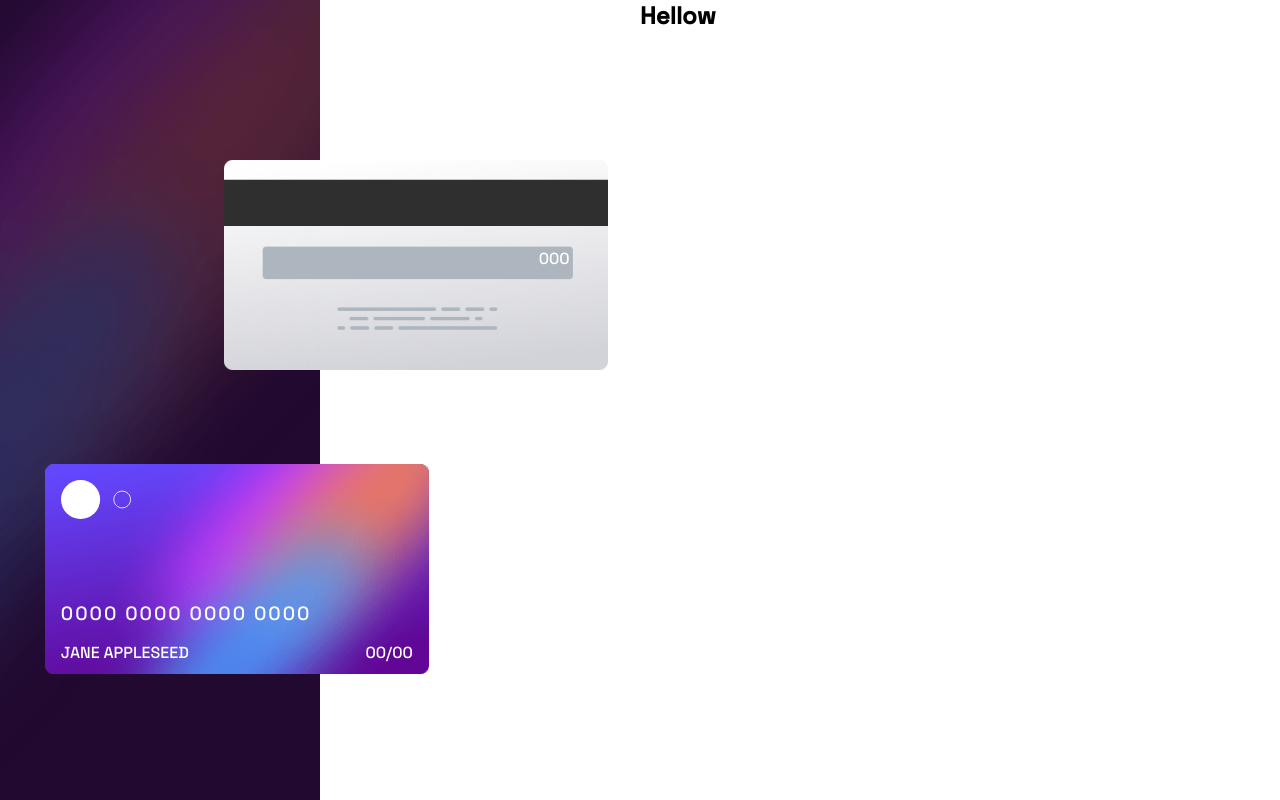
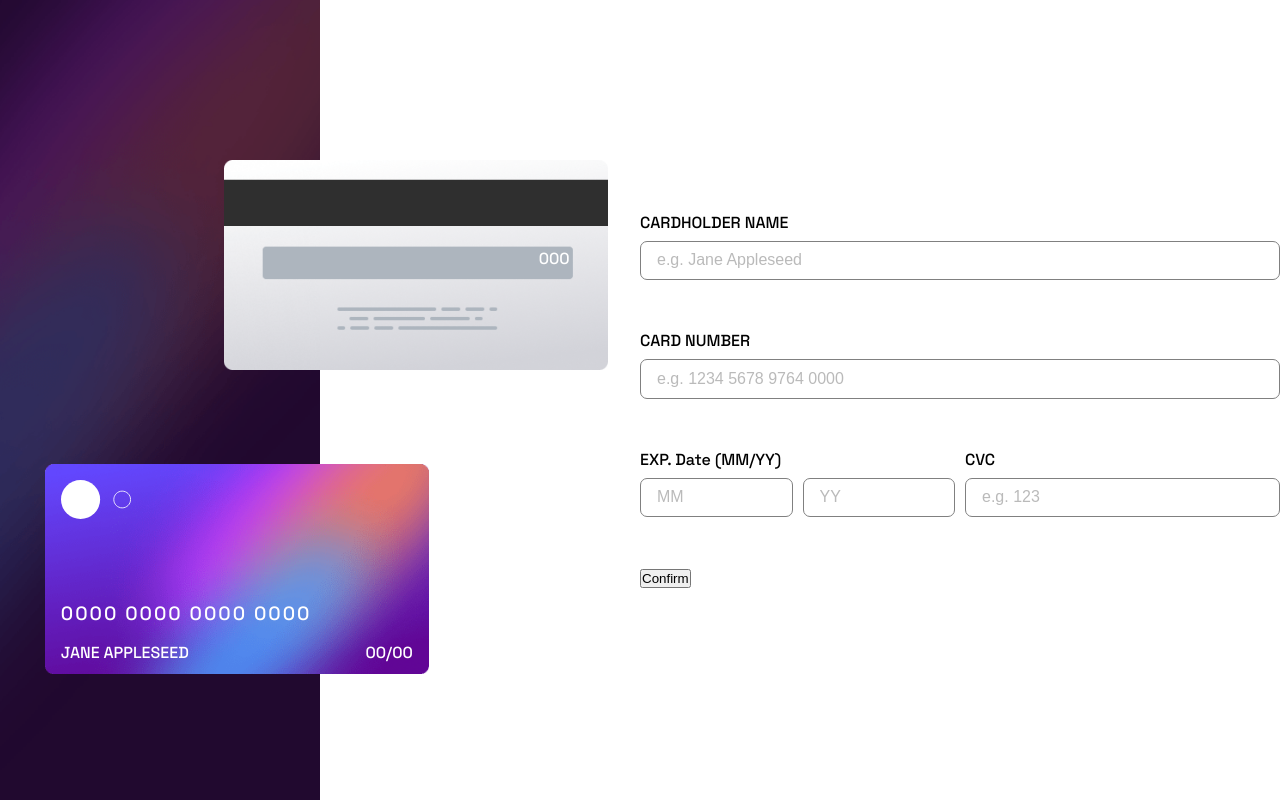
Before and after one commit to junaidshaikh-js/interactive-card-details-form, a React (Create React App) app: page / in a window 1280 px wide. Built offline with nearby package versions, Linux system fonts and the light colour scheme.

Commit message:
add card detail form

```diff
--- a/src/components/CardDetailsForm.tsx
+++ b/src/components/CardDetailsForm.tsx
@@ -1,7 +1,45 @@
+import { StyledCardForm } from "./styled/CardForm.styled";
+import { CardFormRow } from "./styled/CardFormRow.style";
+import { Grid } from "./styled/Grid";
+import { Input } from "./styled/Input";
+
 export const CardDetailsForm = () => {
   return (
-    <form>
-      <h2>Hellow</h2>
-    </form>
+    <StyledCardForm>
+      <Grid gridColumn="1fr 1fr">
+        <CardFormRow gridColumn="1/-1">
+          <label>
+            CARDHOLDER NAME
+            <Input type="text" placeholder="e.g. Jane Appleseed" />
+          </label>
+        </CardFormRow>
+
+        <CardFormRow gridColumn="1/-1">
+          <label>
+            CARD NUMBER
+            <Input type="number" placeholder="e.g. 1234 5678 9764 0000" />
+          </label>
+        </CardFormRow>
+
+        <CardFormRow gridColumn="1/2">
+          <span aria-hidden="true">EXP. Date (MM/YY)</span>
+          <Grid gridColumn="1fr 1fr">
+            <Input type="number" placeholder="MM" aria-label="Expiry Month" />
+            <Input type="number" placeholder="YY" aria-label="Expiry Year" />
+          </Grid>
+        </CardFormRow>
+
+        <CardFormRow gridColumn="2/-1">
+          <label>
+            CVC
+            <Input type="number" placeholder="e.g. 123" />
+          </label>
+        </CardFormRow>
+
+        <CardFormRow gridColumn="1/-1">
+          <button>Confirm</button>
+        </CardFormRow>
+      </Grid>
+    </StyledCardForm>
   );
 };
--- /dev/null
+++ b/src/components/styled/CardForm.styled.ts
@@ -0,0 +1,11 @@
+import styled from "styled-components";
+
+export const StyledCardForm = styled.form`
+  margin: 5rem auto;
+  width: min(90vw, 400px);
+
+  @media screen and (min-width: 48em) {
+    flex-basis: 30%;
+    margin: auto 0;
+  }
+`;
--- /dev/null
+++ b/src/components/styled/CardFormRow.style.ts
@@ -0,0 +1,9 @@
+import styled from "styled-components";
+
+export const CardFormRow = styled.div<{
+  gridColumn: string;
+}>`
+  margin: 1rem auto;
+  width: 100%;
+  grid-column: ${({ gridColumn }) => gridColumn};
+`;
--- /dev/null
+++ b/src/components/styled/Grid.ts
@@ -0,0 +1,10 @@
+import styled from "styled-components";
+
+export const Grid = styled.div<{
+  gridColumn: string;
+}>`
+  display: grid;
+  gap: 10px;
+  grid-template-columns: ${({ gridColumn }) => gridColumn};
+  width: 100%;
+`;
--- /dev/null
+++ b/src/components/styled/Input.ts
@@ -0,0 +1,15 @@
+import styled from "styled-components";
+
+export const Input = styled.input`
+  padding: 0.7rem 1rem;
+  margin: 0.5rem auto;
+  border: 1px solid gray;
+  border-radius: 7px;
+  display: block;
+  width: 100%;
+
+  ::placeholder {
+    color: hsl(0, 0%, 73%);
+    font-size: 1.2em;
+  }
+`;
```
